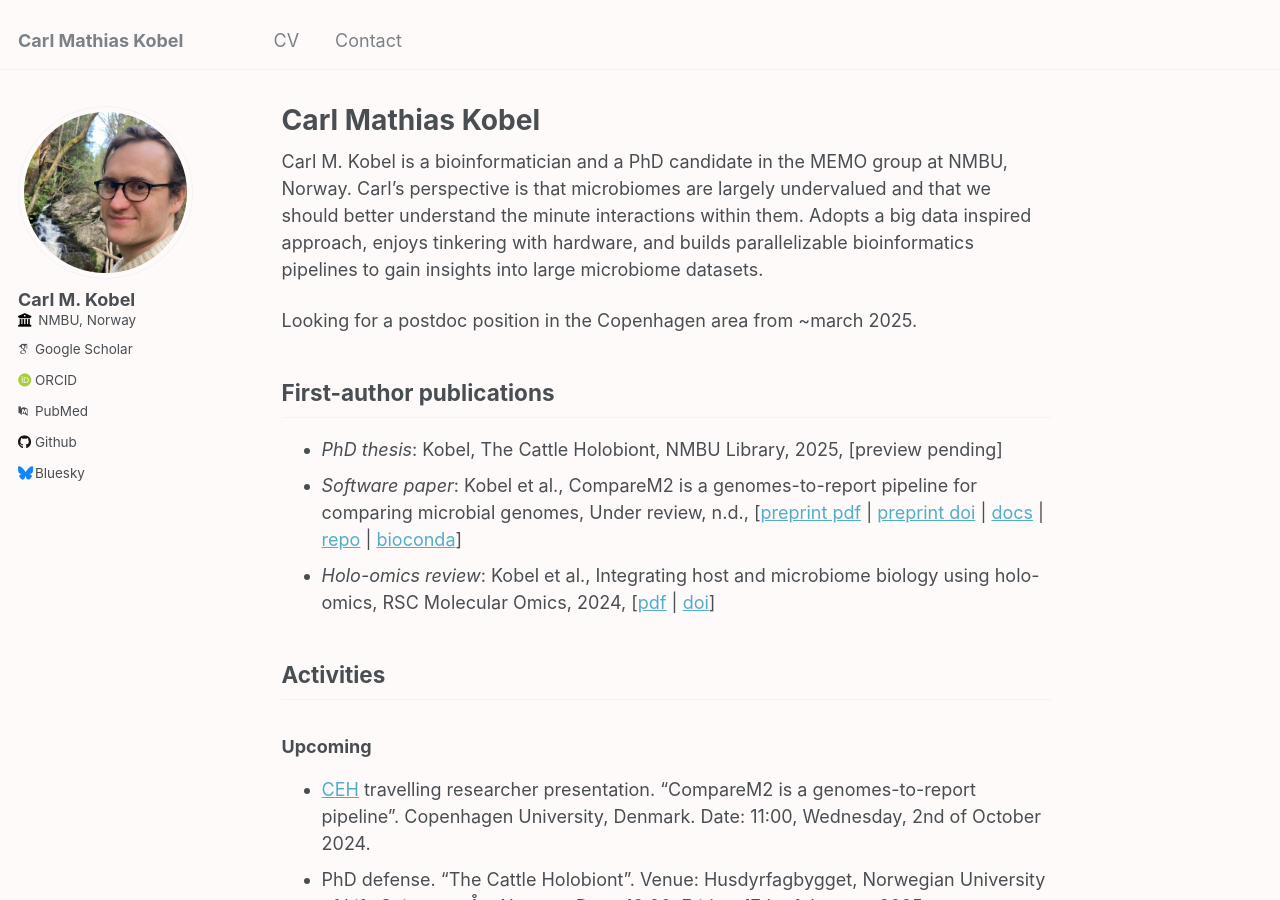
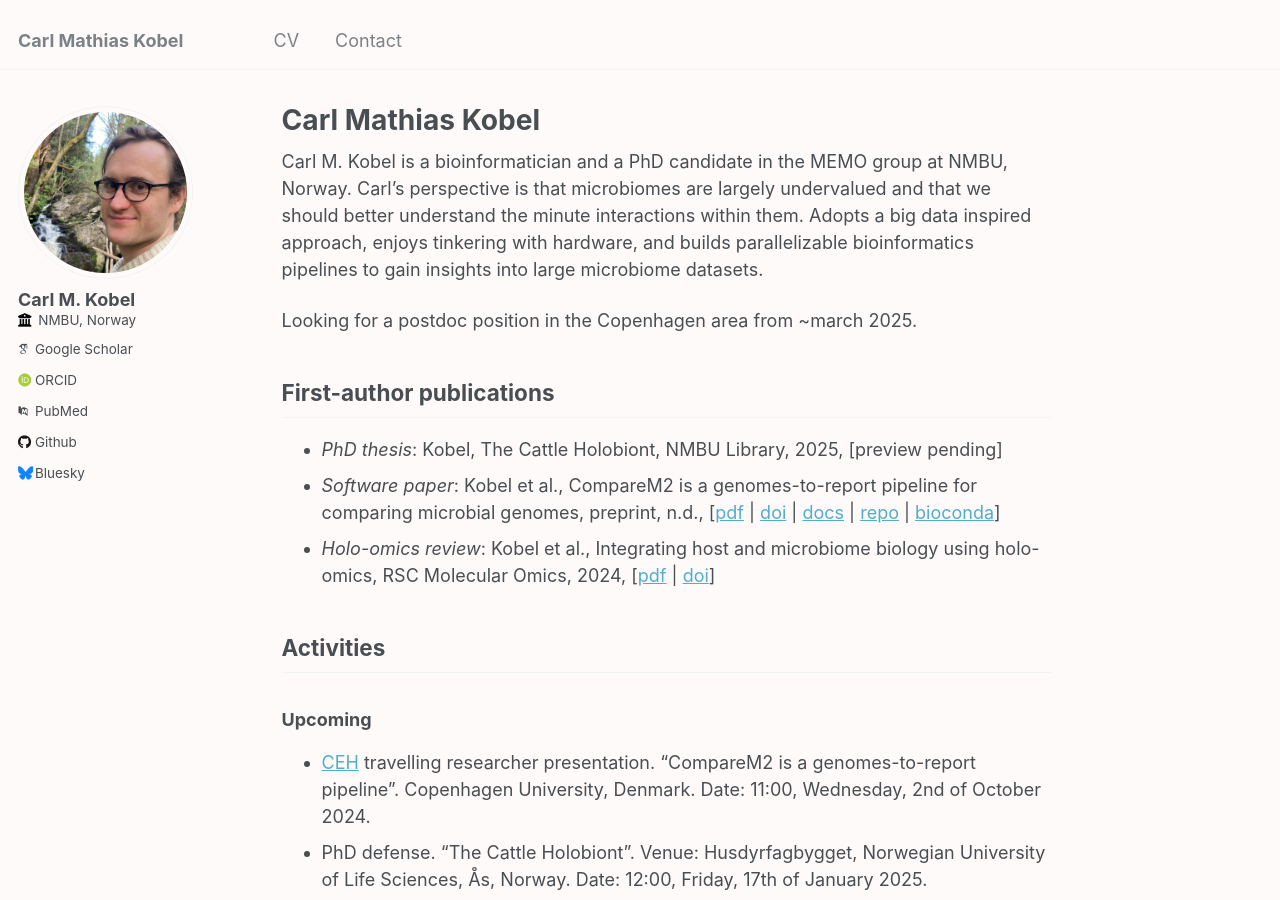
Before and after one commit to cmkobel/cmkobel.github.io, a Jekyll site: the page built from _pages/about.md, in a window 1280 px wide and 900 px high. Built offline with Jekyll 4.4.1, drawn with Linux system fonts in a browser that asks for light colours; some web fonts are replaced.

Commit message:
Update about.md

```diff
--- a/_pages/about.md
+++ b/_pages/about.md
@@ -15,7 +15,7 @@ Looking for a postdoc position in the Copenhagen area from ~march 2025.
 ## First-author publications
 
   - *PhD thesis*: Kobel, The Cattle Holobiont, NMBU Library, 2025, [preview pending]
-  - *Software paper*: Kobel et al., CompareM2 is a genomes-to-report pipeline for comparing microbial genomes, Under review, n.d., [[preprint pdf](https://www.biorxiv.org/content/10.1101/2024.07.12.603264v2.full.pdf) \| [preprint doi](https://doi.org/10.1101/2024.07.12.603264 ) \| [docs](https://comparem2.readthedocs.io/) \| [repo](https://github.com/cmkobel/CompareM2) \| [bioconda](https://anaconda.org/bioconda/comparem2)]
+  - *Software paper*: Kobel et al., CompareM2 is a genomes-to-report pipeline for comparing microbial genomes, preprint, n.d., [[pdf](https://www.biorxiv.org/content/10.1101/2024.07.12.603264v2.full.pdf) \| [doi](https://doi.org/10.1101/2024.07.12.603264 ) \| [docs](https://comparem2.readthedocs.io/) \| [repo](https://github.com/cmkobel/CompareM2) \| [bioconda](https://anaconda.org/bioconda/comparem2)]
   - *Holo-omics review*: Kobel et al., Integrating host and microbiome biology using holo-omics, RSC Molecular Omics, 2024, [[pdf](https://github.com/cmkobel/cmkobel.github.io/raw/master/files/Kobel%20et%20al.%202024%20-%20Integrating%20host%20and%20microbiome%20biology%20using%20holo-omics.pdf) \| [doi](https://doi.org/10.1039/D4MO00017J)]
 
 ## Activities
```
